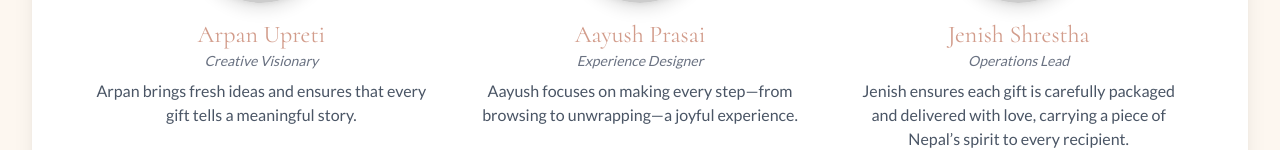
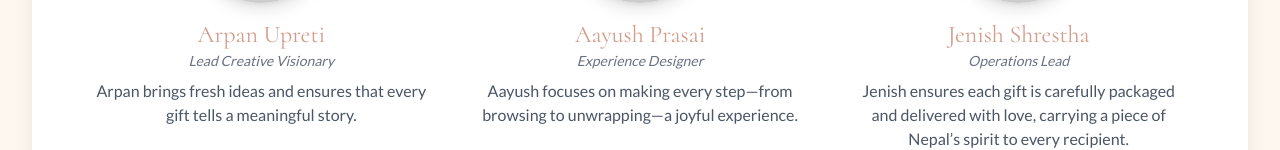
Before and after one commit to ArpanUpreti1/PrettyLittleGIfts, a React (Vite) app: page /about in a window 1280 px wide. Shown: the part 1090-1240 px from the top of the page. Built offline with nearby package versions, Linux system fonts and the light colour scheme; no server answers.

Commit message:
docs(about): update job title for Arpan Upreti founder card

```diff
--- a/src/assets/components/pages/About.jsx
+++ b/src/assets/components/pages/About.jsx
@@ -60,7 +60,7 @@
               className="w-36 h-36 rounded-full object-cover mb-4 shadow-lg"
             />
             <h4 className="text-2xl font-heading text-[#D29C8B]">Arpan Upreti</h4>
-            <p className="text-sm text-gray-500 italic">Creative Visionary</p>
+            <p className="text-sm text-gray-500 italic">Lead Creative Visionary</p>
             <p className="mt-2 text-base text-gray-600 max-w-sm">
               Arpan brings fresh ideas and ensures that every gift tells a meaningful story.
             </p>
```
